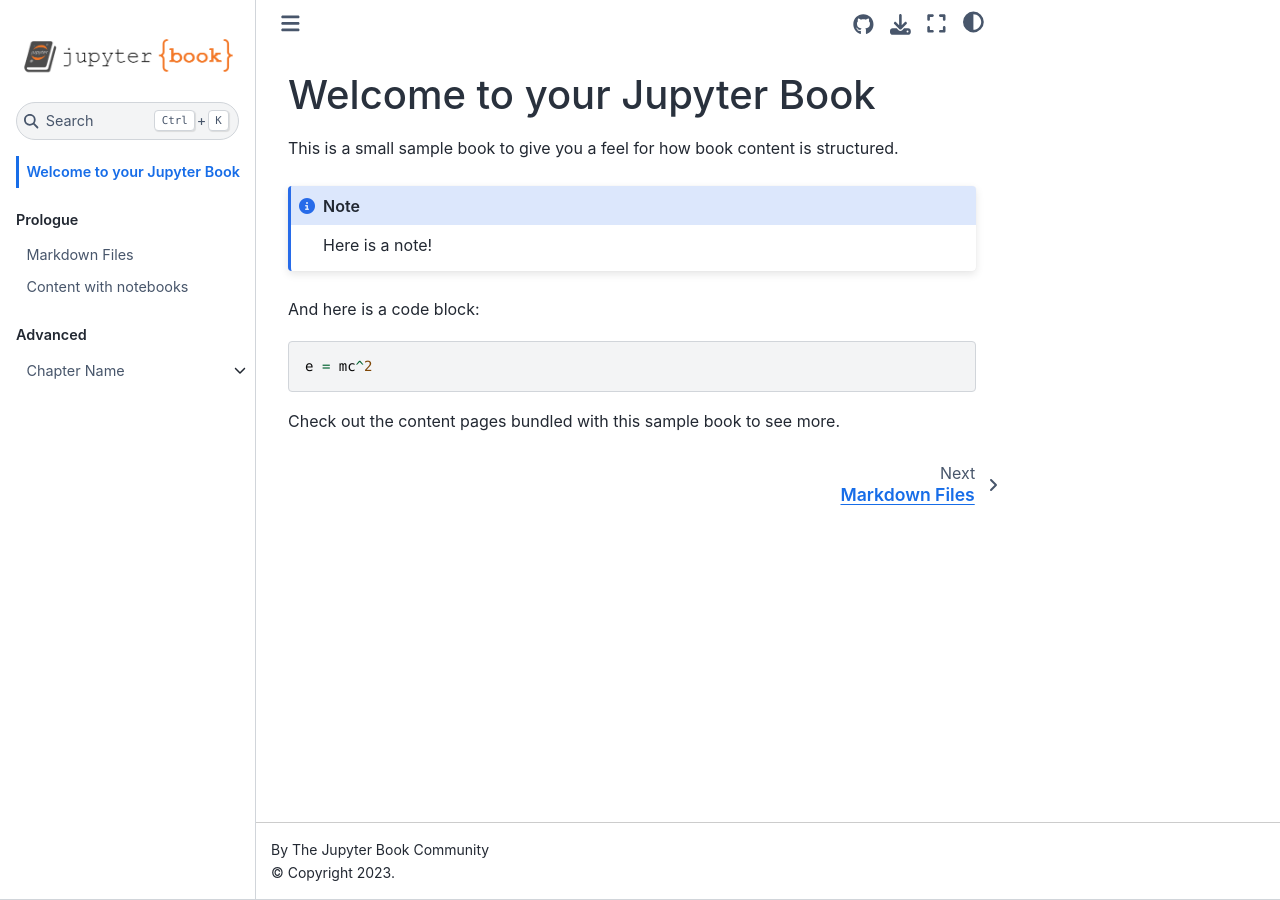
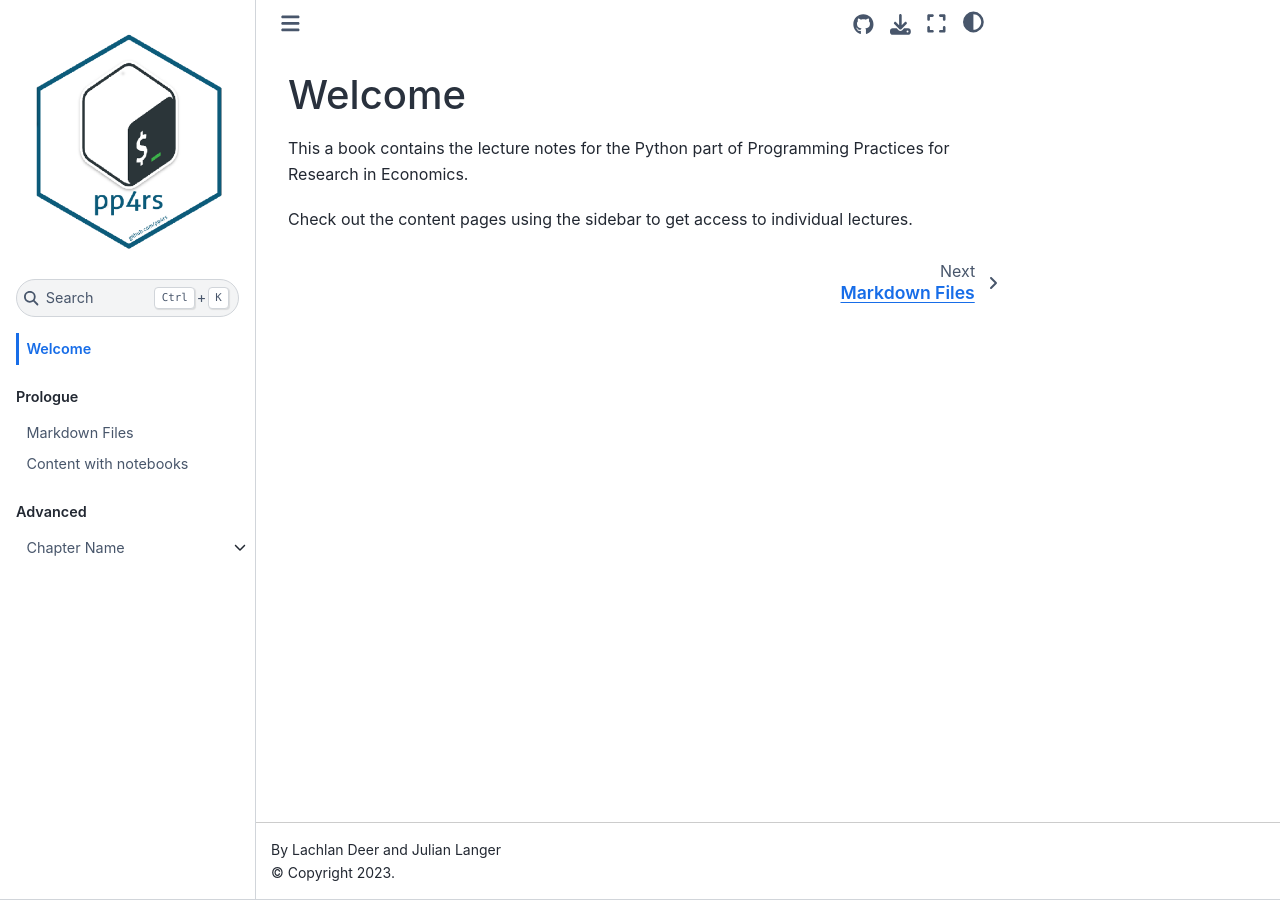
Before and after one commit to pp4rs/pp4rs-python, a Jupyter Book: the page built from intro.md, in a window 1280 px wide. Built offline with Jupyter Book 1.0.4 settings and Sphinx 7.4.7 and the Sphinx Book theme 1.1.4, drawn with Linux system fonts in a browser that asks for light colours; pages that are not in the unit, such as notebooks, are missing from menus.

Commit message:
start changes -- titles etc

````diff
--- a/_config.yml
+++ b/_config.yml
@@ -1,8 +1,8 @@
 # Book settings
 # Learn more at https://jupyterbook.org/customize/config.html
 
-title: My sample book
-author: The Jupyter Book Community
+title: Python for Economics and Business Research
+author: Lachlan Deer and Julian Langer
 logo: logo.png
 
 # Force re-execution of notebooks on each build.
@@ -30,3 +30,5 @@ repository:
 html:
   use_issues_button: true
   use_repository_button: true
+repository:
+  url: https://github.com/pp4rs/pp4rs-python
--- a/intro.md
+++ b/intro.md
@@ -1,16 +1,5 @@
-# Welcome to your Jupyter Book
+# Welcome
 
-This is a small sample book to give you a feel for how book content is
-structured.
+This a book contains the lecture notes for the Python part of Programming Practices for Research in Economics.
 
-:::{note}
-Here is a note!
-:::
-
-And here is a code block:
-
-```
-e = mc^2
-```
-
-Check out the content pages bundled with this sample book to see more.
+Check out the content pages using the sidebar to get access to individual lectures.
````
Also changed, not shown: logo.png.
